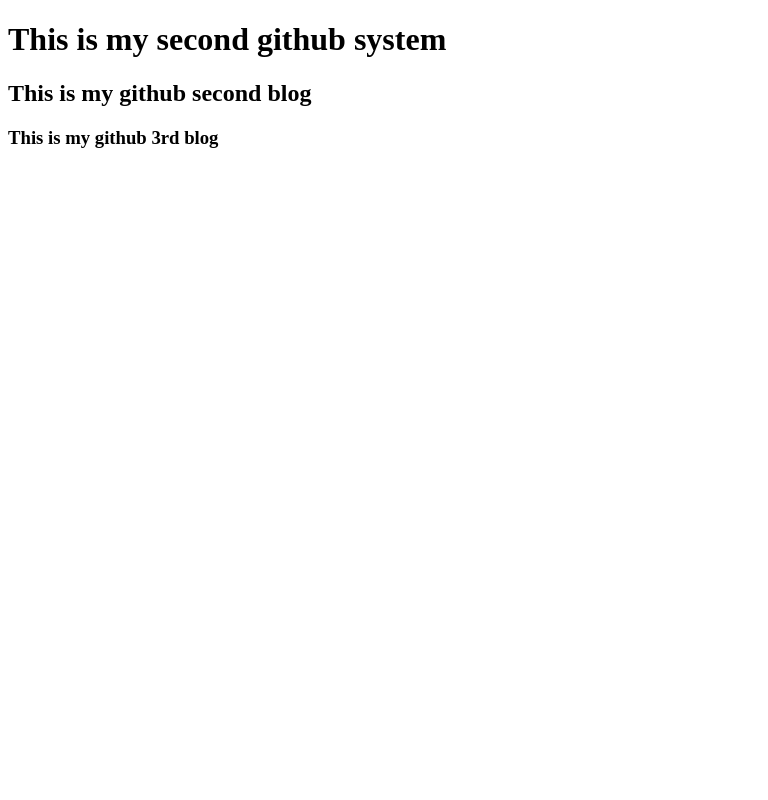
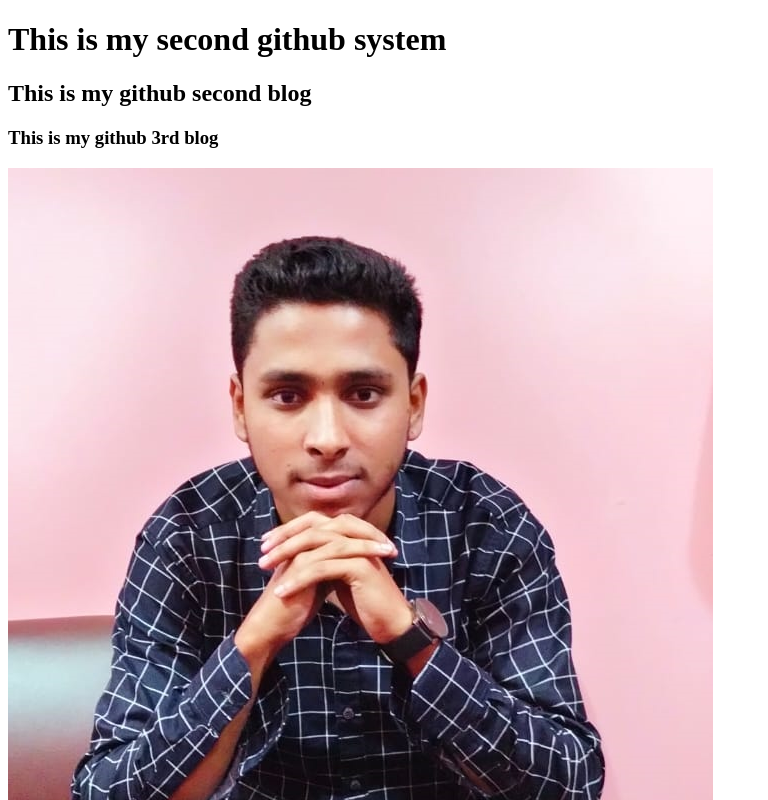
Before and after one commit to sony7669/my-second-repo, a plain HTML site: page index.html in a window 1280 px wide. Shown: the top 800 px of the page, without its empty margins (0-768 px from the left). Drawn offline with Linux system fonts and the light colour scheme.

Commit message:
image added

```diff
--- a/index.html
+++ b/index.html
@@ -10,5 +10,6 @@
   <h1>This is my second github system</h1>
   <h2>This is my github second blog</h2>
   <h3>This is my github 3rd blog</h3>
+  <img src="Boss2ss.png" alt="sony picture">
 </body>
 </html>
```
Also changed, not shown: Boss2ss.png (added).
